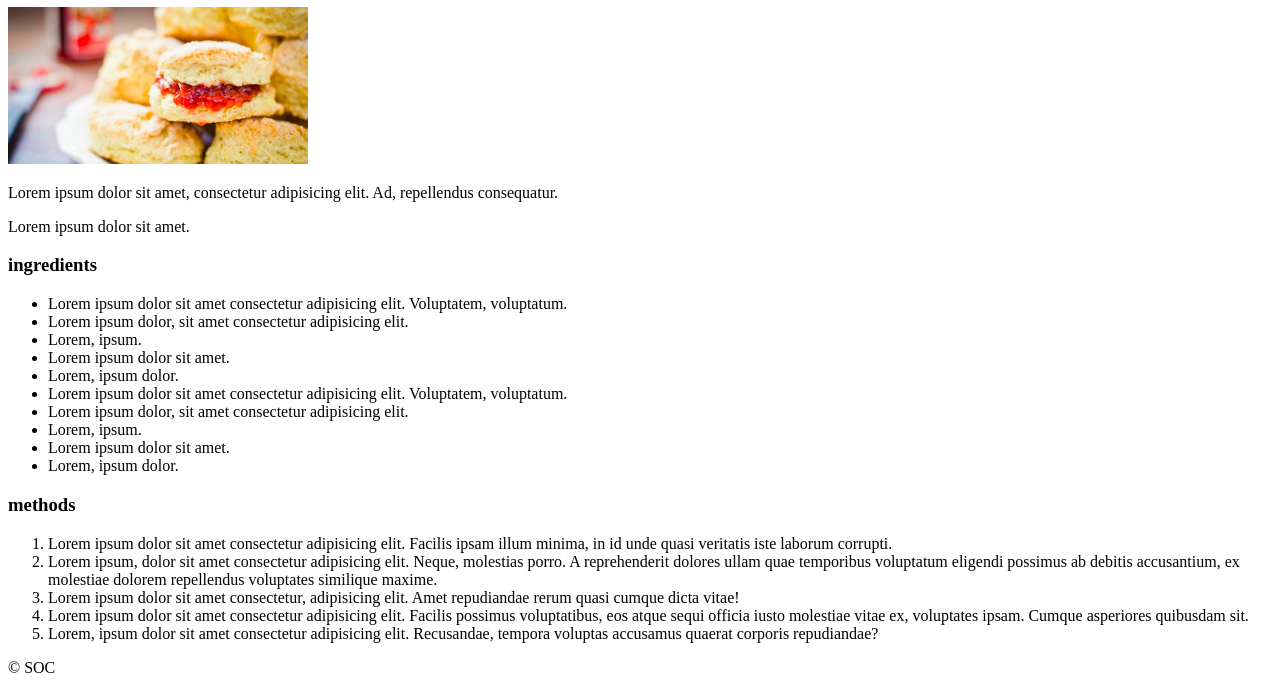
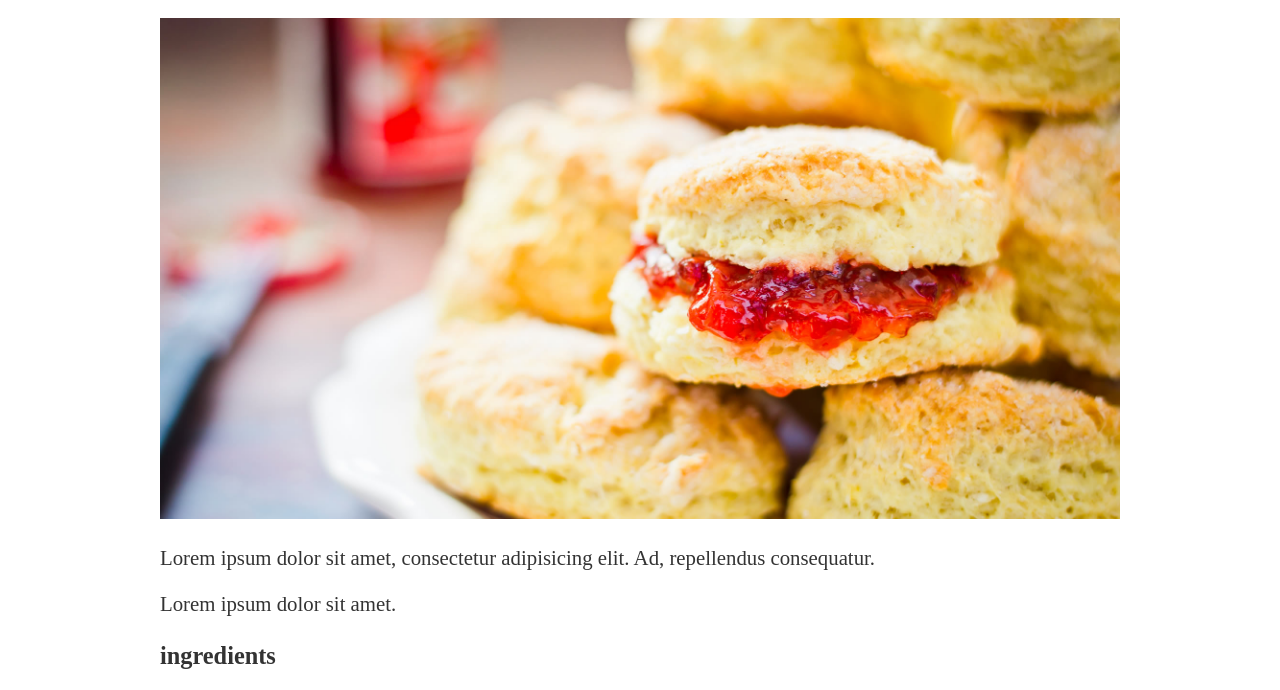
Before and after one commit to olgamrrr021/-, a plain HTML site: page index.html in a window 1280 px wide. Shown: the part 109-799 px from the top of the page. Drawn offline with Linux system fonts and the light colour scheme.

Commit message:
secong commit

```diff
--- a/index.html
+++ b/index.html
@@ -5,9 +5,10 @@
     <meta charset="UTF-8">
     <meta name="viewport" content="width=device-width, initial-scale=1.0">
     <title>My page</title>
+    <link rel="stylesheet" href="style.css">
 </head>
 
-<main <header>
+<header>
     <a href="https://ya.ru/">
         <img src="SOC-Logo.png" alt="Логотип"></a>
     <p>
@@ -18,7 +19,7 @@
     <main>
         <div class="intro">
             <div class="moneyshot">
-                <img src="scones.jpg" alt="булочки" width="300px">
+                <img src="scones.jpg" alt="булочки">
                 <p>Lorem ipsum dolor sit amet, consectetur adipisicing elit. Ad, repellendus consequatur.</p>
             </div>
         </div>
--- /dev/null
+++ b/style.css
@@ -0,0 +1,15 @@
+:root{
+    font-size: 62,5%;
+}
+
+body{
+    font-size: 1.3rem;
+    line-height: 1.2;
+    max-width: 60rem;
+    margin: 0 auto;
+    color: #333;
+}
+
+img{
+    max-width: 100%;
+}
```
